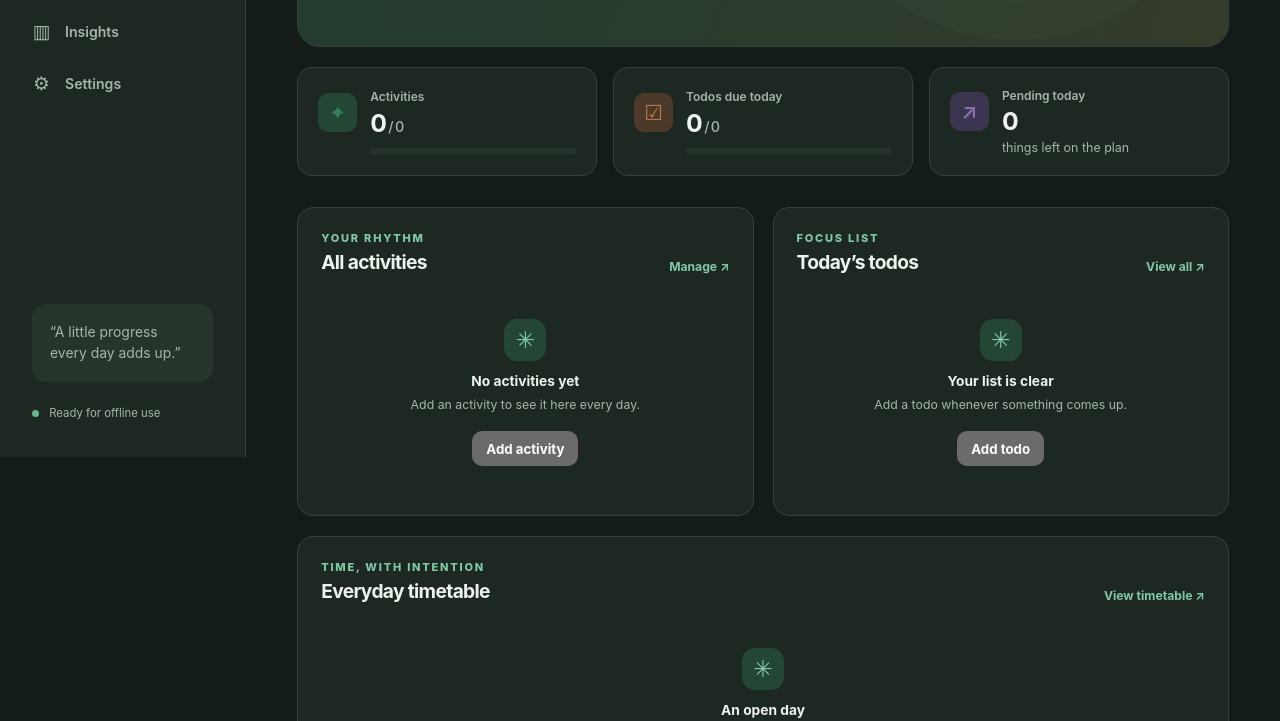
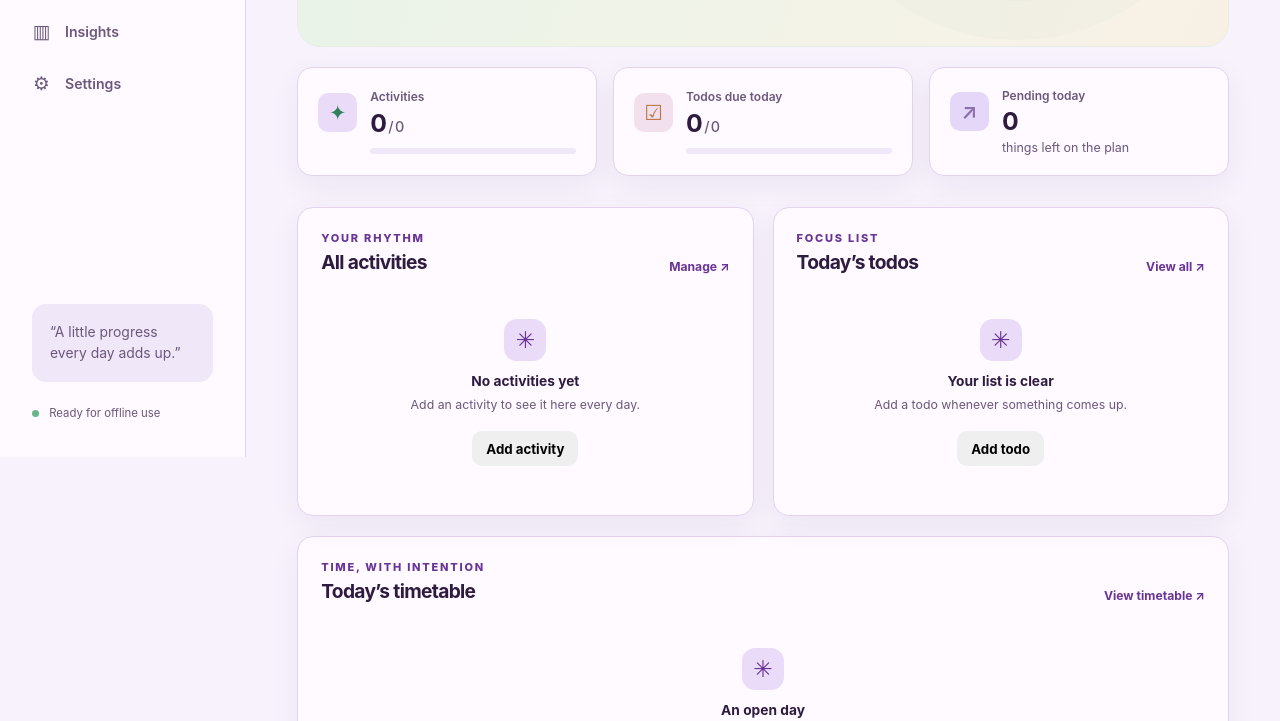
Before and after one commit to abhimeruga/track-habits, a website with bundled scripts: page index.html in a window 1280 px wide. Shown: the part 343-1064 px from the top of the page. Built offline with nearby package versions, Linux system fonts and the light colour scheme.

Commit message:
Add lavender theme and weekly timetable grid

```diff
--- a/src/main.js
+++ b/src/main.js
@@ -2,6 +2,7 @@ import { addDays, dateKey, formatDate, timeLabel, WEEKDAYS, weekDates, weekday }
 import { activeActivity, activeTodo, activityConsistency, completedActivity, dayStats, recentDays, scheduleOn, streak, weekStats } from './analytics.js';
 import { emptyState, exportData, getPersistenceError, getState, id, load, normalize, replace, subscribe, update } from './store.js';
 import { checkReminders, requestPermission, unlockAlarm } from './notifications.js';
+import { blocksAt, TIMETABLE_DAYS, timetableRows } from './timetable.js';
 
 const app = document.querySelector('#app');
 const today = () => dateKey();
@@ -34,11 +35,11 @@ function dashboard() {
   const state = getState(), day = today(), stats = dayStats(state, day);
   const activities = state.activities.filter(activeActivity).sort((a, b) => Number(scheduleOn(b, day)) - Number(scheduleOn(a, day)) || a.name.localeCompare(b.name));
   const todos = state.todos.filter(item => activeTodo(item) && !item.completedOn && (item.bucket === 'today' || (item.dueDate && item.dueDate <= day)) || activeTodo(item) && item.completedOn === day);
-  const upcoming = [...state.timetable].sort((a,b) => a.start.localeCompare(b.start)).slice(0, 4);
+  const upcoming = state.timetable.filter(item => item.days.includes(weekday(day))).sort((a,b) => a.start.localeCompare(b.start)).slice(0, 4);
   return `<div class="page dashboard"><div class="hero"><div><span class="eyebrow">${esc(formatDate(day, { weekday: 'long', month: 'long', day: 'numeric' }))}</span><h1>Make today count<span class="accent-dot">.</span></h1><p>A calm place to focus on what matters, one step at a time.</p><div class="hero-actions"><button class="button primary" data-action="add-todo">＋ Add todo</button><button class="button light" data-action="add-activity">＋ Add activity</button></div></div>${progress(stats.done, stats.total)}</div>
   <div class="metric-grid"><div class="metric"><span class="metric-icon mint">✦</span><span>Activities</span><strong>${stats.activityDone}<small> / ${stats.activityTotal}</small></strong><div class="mini-track"><span style="width:${stats.activityTotal ? stats.activityDone / stats.activityTotal * 100 : 0}%"></span></div></div><div class="metric"><span class="metric-icon peach">☑</span><span>Todos due today</span><strong>${stats.todoDone}<small> / ${stats.todoTotal}</small></strong><div class="mini-track peach-track"><span style="width:${stats.todoTotal ? stats.todoDone / stats.todoTotal * 100 : 0}%"></span></div></div><div class="metric"><span class="metric-icon lilac">↗</span><span>Pending today</span><strong>${Math.max(0, stats.total - stats.done)}</strong><small>things left on the plan</small></div></div>
   <div class="dashboard-grid"><section class="card">${sectionTitle('Your rhythm', 'All activities', `<a href="#activities" class="small-link">Manage ↗</a>`)}${activities.length ? `<div class="stack">${activities.map(item => activityRow(item, day, true)).join('')}</div>` : blank('No activities yet', 'Add an activity to see it here every day.', `<button class="button small" data-action="add-activity">Add activity</button>`)}</section><section class="card">${sectionTitle('Focus list', 'Today’s todos', `<a href="#todos" class="small-link">View all ↗</a>`)}${todos.length ? `<div class="stack">${todos.slice(0, 7).map(item => todoRow(item, true)).join('')}</div>` : blank('Your list is clear', 'Add a todo whenever something comes up.', `<button class="button small" data-action="add-todo">Add todo</button>`)}</section></div>
-  <section class="card agenda-card">${sectionTitle('Time, with intention', 'Everyday timetable', `<a href="#timetable" class="small-link">View timetable ↗</a>`)}${upcoming.length ? `<div class="agenda-list">${upcoming.map(item => `<div class="agenda-item"><time>${timeLabel(item.start)}</time><span></span><div><strong>${esc(item.title)}</strong><small>${timeLabel(item.start)} – ${timeLabel(item.end)}</small></div></div>`).join('')}</div>` : blank('An open day', 'Add a time block that repeats every day.', `<button class="button small" data-action="add-block">Add time block</button>`)}</section></div>`;
+  <section class="card agenda-card">${sectionTitle('Time, with intention', 'Today’s timetable', `<a href="#timetable" class="small-link">View timetable ↗</a>`)}${upcoming.length ? `<div class="agenda-list">${upcoming.map(item => `<div class="agenda-item"><time>${timeLabel(item.start)}</time><span></span><div><strong>${esc(item.title)}</strong><small>${timeLabel(item.start)} – ${timeLabel(item.end)}</small></div></div>`).join('')}</div>` : blank('An open day', 'Add a repeating time block for Monday through Saturday.', `<button class="button small" data-action="add-block">Add time block</button>`)}</section></div>`;
 }
 
 function activitiesPage() {
@@ -54,13 +55,13 @@ function todosPage() {
 }
 function todoSort(a,b) { return Number(Boolean(a.completedOn)) - Number(Boolean(b.completedOn)) || (a.dueDate || '9999').localeCompare(b.dueDate || '9999') || ({high:0,medium:1,low:2}[a.priority] - {high:0,medium:1,low:2}[b.priority]); }
 
-function blockRow(block) {
+function blockCell(block) {
   const link = block.linkType ? getState()[block.linkType === 'activity' ? 'activities' : 'todos'].find(item => item.id === block.linkId) : null;
-  return `<tr><th scope="row" class="table-time"><time>${timeLabel(block.start)}</time><span>${timeLabel(block.end)}</span></th><td class="table-plan"><strong>${esc(block.title)}</strong>${block.notes ? `<small>${esc(block.notes)}</small>` : ''}${link ? `<small>Linked ${block.linkType}: ${esc(link.name || link.title)}</small>` : ''}</td><td class="table-action"><button class="icon-button" data-action="edit-block" data-id="${esc(block.id)}" aria-label="Edit ${esc(block.title)}">⋯</button></td></tr>`;
+  return `<button type="button" class="grid-block" data-action="edit-block" data-id="${esc(block.id)}" aria-label="Edit ${esc(block.title)}, ${timeLabel(block.start)} to ${timeLabel(block.end)}"><strong>${esc(block.title)}</strong>${block.notes ? `<small>${esc(block.notes)}</small>` : ''}${link ? `<small>↗ ${esc(link.name || link.title)}</small>` : ''}</button>`;
 }
 function timetablePage() {
-  const blocks = [...getState().timetable].sort((a,b) => a.start.localeCompare(b.start) || a.end.localeCompare(b.end));
-  return `<div class="page"><div class="page-intro"><div><span class="eyebrow">A rhythm for every day</span><h1>Timetable</h1><p>One repeating daily plan. Each time block appears every day.</p></div><button class="button primary" data-action="add-block">＋ Add time block</button></div><section class="card schedule-card">${blocks.length ? `<div class="table-scroll"><table class="daily-table"><caption class="visually-hidden">Time blocks repeated every day</caption><thead><tr><th scope="col">Time</th><th scope="col">Plan</th><th scope="col">Edit</th></tr></thead><tbody>${blocks.map(blockRow).join('')}</tbody></table></div>` : blank('Your daily table is open', 'Add a time block and it will repeat every day.', `<button class="button small" data-action="add-block">Add time block</button>`)}</section></div>`;
+  const blocks = getState().timetable, rows = timetableRows(blocks);
+  return `<div class="page"><div class="page-intro"><div><span class="eyebrow">Your weekly rhythm</span><h1>Timetable</h1><p>Plan repeating blocks from Monday to Saturday. Tap a block to edit its days or time.</p></div><button class="button primary" data-action="add-block">＋ Add time block</button></div><section class="card schedule-card">${rows.length ? `<p class="grid-hint">Scroll sideways to see every day →</p><div class="table-scroll" role="region" tabindex="0" aria-label="Monday to Saturday timetable, scroll horizontally"><table class="weekly-table"><caption class="visually-hidden">Weekly timetable, time ranges by row and Monday through Saturday by column</caption><thead><tr><th scope="col">Time</th>${TIMETABLE_DAYS.map(day => `<th scope="col">${WEEKDAYS[day]}</th>`).join('')}</tr></thead><tbody>${rows.map(range => `<tr><th scope="row" class="table-time"><time>${timeLabel(range.start)}</time><span>to ${timeLabel(range.end)}</span></th>${TIMETABLE_DAYS.map(day => { const cellBlocks = blocksAt(blocks, range, day); return `<td>${cellBlocks.length ? cellBlocks.map(blockCell).join('') : '<span class="grid-empty" aria-label="No time block">—</span>'}</td>`; }).join('')}</tr>`).join('')}</tbody></table></div>` : blank('Your week is open', 'Add a time block and choose the weekdays it repeats.', `<button class="button small" data-action="add-block">Add time block</button>`)}</section></div>`;
 }
 
 function analyticsPage() {
@@ -120,8 +121,9 @@ function openTodo(item = null, bucket = 'today') {
 function openBlock(item = null) {
   dialog.dataset.editId = item?.id || '';
   const state = getState();
+  const days = item?.days || TIMETABLE_DAYS;
   const linkOptions = [ ...state.activities.filter(activeActivity).map(entry => `<option value="activity:${esc(entry.id)}" ${item?.linkType === 'activity' && item.linkId === entry.id ? 'selected' : ''}>Activity: ${esc(entry.name)}</option>`), ...state.todos.filter(activeTodo).map(entry => `<option value="todo:${esc(entry.id)}" ${item?.linkType === 'todo' && item.linkId === entry.id ? 'selected' : ''}>Todo: ${esc(entry.title)}</option>`) ].join('');
-  const fields = `${field('Block title *', `<input name="title" maxlength="120" required value="${esc(item?.title || '')}" placeholder="e.g. Deep work">`)}<p class="form-note">This block repeats every day.</p><div class="form-grid">${field('Start time *', `<input type="time" name="start" required value="${esc(item?.start || '')}">`)}${field('End time *', `<input type="time" name="end" required value="${esc(item?.end || '')}">`)}</div>${field('Linked item', `<select name="link"><option value="">None</option>${linkOptions}</select>`)}${field('Notes', `<textarea name="notes" rows="3" maxlength="2000" placeholder="Optional details">${esc(item?.notes || '')}</textarea>`)}`;
+  const fields = `${field('Block title *', `<input name="title" maxlength="120" required value="${esc(item?.title || '')}" placeholder="e.g. Deep work">`)}<div class="form-grid">${field('Start time *', `<input type="time" name="start" required value="${esc(item?.start || '')}">`)}${field('End time *', `<input type="time" name="end" required value="${esc(item?.end || '')}">`)}</div><fieldset class="day-fieldset"><legend>Repeat on *</legend><div class="day-picker">${TIMETABLE_DAYS.map(day => `<label><input type="checkbox" name="blockDays" value="${day}" aria-label="${WEEKDAYS[day]}" ${days.includes(day) ? 'checked' : ''}><span>${WEEKDAYS[day].slice(0, 1)}</span></label>`).join('')}</div><small>Choose at least one day, Monday through Saturday.</small></fieldset>${field('Linked item', `<select name="link"><option value="">None</option>${linkOptions}</select>`)}${field('Notes', `<textarea name="notes" rows="3" maxlength="2000" placeholder="Optional details">${esc(item?.notes || '')}</textarea>`)}`;
   openDialog(dialogShell('block', item ? 'Edit time block' : 'New time block', fields, Boolean(item)));
 }
 
@@ -145,8 +147,10 @@ function saveEditor(form) {
   } else if (kind === 'block') {
     const start = data.get('start'), end = data.get('end');
     if (end <= start) { notify('End time must be after start time.'); return; }
+    const days = data.getAll('blockDays').map(Number);
+    if (!days.length) { notify('Choose at least one repeat day.'); return; }
     const [linkType, linkId] = (data.get('link') || '').split(':');
-    update(state => { const item = editId ? state.timetable.find(entry => entry.id === editId) : null; const values = { title: data.get('title').trim(), notes: data.get('notes').trim(), start, end, linkType: linkType || '', linkId: linkId || '' }; if (item) Object.assign(item, values); else state.timetable.push({ id:id(), ...values }); });
+    update(state => { const item = editId ? state.timetable.find(entry => entry.id === editId) : null; const values = { title: data.get('title').trim(), notes: data.get('notes').trim(), start, end, days, linkType: linkType || '', linkId: linkId || '' }; if (item) Object.assign(item, values); else state.timetable.push({ id:id(), ...values }); });
   }
   closeDialog(); notify(editId ? 'Changes saved.' : 'Added to your planner.');
 }
--- /dev/null
+++ b/src/timetable.js
@@ -0,0 +1,12 @@
+// Timetable columns use JavaScript weekday numbers: Monday (1) through Saturday (6).
+export const TIMETABLE_DAYS = [1, 2, 3, 4, 5, 6];
+
+export function timetableRows(blocks) {
+  const ranges = new Map();
+  for (const block of blocks) ranges.set(`${block.start}|${block.end}`, { start: block.start, end: block.end });
+  return [...ranges.values()].sort((a, b) => a.start.localeCompare(b.start) || a.end.localeCompare(b.end));
+}
+
+export function blocksAt(blocks, range, day) {
+  return blocks.filter(block => block.start === range.start && block.end === range.end && block.days.includes(day));
+}
--- a/sw.js
+++ b/sw.js
@@ -1,6 +1,6 @@
-const CACHE = 'daymark-shell-v2';
+const CACHE = 'daymark-shell-v3';
 const BASE = new URL('./', self.registration.scope);
-const SHELL = ['index.html', 'offline.html', 'styles.css', 'theme.css', 'manifest.webmanifest', 'icons/icon.svg', 'icons/icon-192.png', 'icons/icon-512.png', 'src/main.js', 'src/store.js', 'src/date.js', 'src/analytics.js', 'src/notifications.js'].map(path => new URL(path, BASE).href);
+const SHELL = ['index.html', 'offline.html', 'styles.css', 'theme.css', 'manifest.webmanifest', 'icons/icon.svg', 'icons/icon-192.png', 'icons/icon-512.png', 'src/main.js', 'src/store.js', 'src/date.js', 'src/analytics.js', 'src/notifications.js', 'src/timetable.js'].map(path => new URL(path, BASE).href);
 
 self.addEventListener('install', event => {
   event.waitUntil(caches.open(CACHE).then(cache => cache.addAll(SHELL)).then(() => self.skipWaiting()));
--- a/theme.css
+++ b/theme.css
@@ -1,89 +1,89 @@
-/* Monochrome palette. Legacy activity color names remain valid for saved data. */
+/* Lavender and purple palette. Legacy activity color names remain valid for saved data. */
 :root,
 :root[data-theme="dark"],
 :root[data-theme="system"] {
   color-scheme: dark;
-  --bg: #0b0b0c;
-  --surface: #18181a;
-  --surface-2: #28282b;
-  --ink: #f3f3f4;
-  --muted: #aaaab0;
-  --line: #3a3a3e;
-  --green: #e4e4e7;
-  --green-dark: #fafafa;
-  --mint: #303034;
-  --peach: #353539;
-  --lilac: #3b3b3f;
-  --blue: #414145;
-  --gold: #48484c;
-  --shadow: 0 10px 32px rgba(0, 0, 0, .16);
-  --primary-bg: #f0f0f1;
-  --primary-ink: #101012;
-  --primary-hover: #d5d5d8;
-  --hero-bg: linear-gradient(120deg, #232326, #303034);
-  --ring-track: #48484d;
-  --ring-center: #252528;
-  --icon-ink: #ededf0;
-  --chart-start: #a6a6ac;
-  --chart-end: #f2f2f3;
-  --focus: #e6e6e9;
+  --bg: #170f24;
+  --surface: #241832;
+  --surface-2: #352448;
+  --ink: #fbf6ff;
+  --muted: #c9bad9;
+  --line: #4d3861;
+  --green: #cba4f4;
+  --green-dark: #eedaff;
+  --mint: #3b2854;
+  --peach: #4d2b59;
+  --lilac: #50336c;
+  --blue: #392e65;
+  --gold: #603b6d;
+  --shadow: 0 10px 32px rgba(14, 5, 28, .2);
+  --primary-bg: #d5a9fa;
+  --primary-ink: #241133;
+  --primary-hover: #e6c7ff;
+  --hero-bg: linear-gradient(120deg, #38204f, #55316e);
+  --ring-track: #725487;
+  --ring-center: #332043;
+  --icon-ink: #f4eaff;
+  --chart-start: #9862c9;
+  --chart-end: #e6bbff;
+  --focus: #e9c9ff;
 }
 
 :root[data-theme="light"] {
   color-scheme: light;
-  --bg: #f3f3f4;
-  --surface: #ffffff;
-  --surface-2: #eeeeef;
-  --ink: #171719;
-  --muted: #626268;
-  --line: #d9d9dc;
-  --green: #222225;
-  --green-dark: #111113;
-  --mint: #e4e4e6;
-  --peach: #dedee1;
-  --lilac: #d7d7db;
-  --blue: #d0d0d4;
-  --gold: #c9c9ce;
-  --shadow: 0 9px 30px rgba(0, 0, 0, .045);
-  --primary-bg: #171719;
+  --bg: #f7f2fc;
+  --surface: #fffaff;
+  --surface-2: #f0e7f8;
+  --ink: #2d1b40;
+  --muted: #6b587c;
+  --line: #e2d4ed;
+  --green: #693496;
+  --green-dark: #532479;
+  --mint: #eadcf8;
+  --peach: #f2e0ee;
+  --lilac: #e5d7f8;
+  --blue: #e1dff8;
+  --gold: #eeddf3;
+  --shadow: 0 9px 30px rgba(66, 31, 94, .06);
+  --primary-bg: #693496;
   --primary-ink: #ffffff;
-  --primary-hover: #38383c;
-  --hero-bg: linear-gradient(120deg, #e6e6e8, #f2f2f3);
-  --ring-track: #ceced2;
-  --ring-center: #f0f0f1;
-  --icon-ink: #252528;
-  --chart-start: #79797e;
-  --chart-end: #202023;
-  --focus: #202023;
+  --primary-hover: #542479;
+  --hero-bg: linear-gradient(120deg, #e7d4f7, #f5eafd);
+  --ring-track: #d4bee5;
+  --ring-center: #f7efff;
+  --icon-ink: #4e2770;
+  --chart-start: #b181da;
+  --chart-end: #693496;
+  --focus: #693496;
 }
 
 @media (prefers-color-scheme: light) {
   :root[data-theme="system"] {
     color-scheme: light;
-    --bg: #f3f3f4;
-    --surface: #ffffff;
-    --surface-2: #eeeeef;
-    --ink: #171719;
-    --muted: #626268;
-    --line: #d9d9dc;
-    --green: #222225;
-    --green-dark: #111113;
-    --mint: #e4e4e6;
-    --peach: #dedee1;
-    --lilac: #d7d7db;
-    --blue: #d0d0d4;
-    --gold: #c9c9ce;
-    --shadow: 0 9px 30px rgba(0, 0, 0, .045);
-    --primary-bg: #171719;
+    --bg: #f7f2fc;
+    --surface: #fffaff;
+    --surface-2: #f0e7f8;
+    --ink: #2d1b40;
+    --muted: #6b587c;
+    --line: #e2d4ed;
+    --green: #693496;
+    --green-dark: #532479;
+    --mint: #eadcf8;
+    --peach: #f2e0ee;
+    --lilac: #e5d7f8;
+    --blue: #e1dff8;
+    --gold: #eeddf3;
+    --shadow: 0 9px 30px rgba(66, 31, 94, .06);
+    --primary-bg: #693496;
     --primary-ink: #ffffff;
-    --primary-hover: #38383c;
-    --hero-bg: linear-gradient(120deg, #e6e6e8, #f2f2f3);
-    --ring-track: #ceced2;
-    --ring-center: #f0f0f1;
-    --icon-ink: #252528;
-    --chart-start: #79797e;
-    --chart-end: #202023;
-    --focus: #202023;
+    --primary-hover: #542479;
+    --hero-bg: linear-gradient(120deg, #e7d4f7, #f5eafd);
+    --ring-track: #d4bee5;
+    --ring-center: #f7efff;
+    --icon-ink: #4e2770;
+    --chart-start: #b181da;
+    --chart-end: #693496;
+    --focus: #693496;
   }
 }
 
@@ -98,7 +98,7 @@ main:focus, main:focus-visible { outline: 0 !important; }
 .hero,
 :root[data-theme="dark"] .hero,
 :root[data-theme="system"] .hero { background: var(--hero-bg); border-color: var(--line); }
-.hero::after { border-color: var(--line); box-shadow: 0 0 0 36px rgba(160,160,165,.035), 0 0 0 75px rgba(160,160,165,.02); }
+.hero::after { border-color: var(--line); box-shadow: 0 0 0 36px rgba(152,98,201,.07), 0 0 0 75px rgba(152,98,201,.04); }
 .hero p,
 :root[data-theme="dark"] .hero p,
 :root[data-theme="system"] .hero p { color: var(--muted); }
@@ -125,7 +125,7 @@ main:focus, main:focus-visible { outline: 0 !important; }
 .mini-track > span, .peach-track > span { background: var(--green); }
 .custom-check { border-color: var(--muted); }
 .check-wrap input:checked + .custom-check { background: var(--green); border-color: var(--green); }
-.check-wrap input:checked + .custom-check::after { color: var(--surface); }
+.check-wrap input:checked + .custom-check::after { color: var(--primary-ink); }
 .check-wrap input:disabled { cursor: not-allowed; }
 .check-wrap input:disabled + .custom-check { background: var(--surface-2); border-style: dashed; opacity: .72; }
 .off-schedule .item-main strong { color: var(--muted); }
@@ -144,32 +144,33 @@ main:focus, main:focus-visible { outline: 0 !important; }
 .danger-zone { border-color: var(--line); }
 .storage-warning { background: var(--surface-2); border-color: var(--line); color: var(--ink); }
 .bar-fill { background: linear-gradient(var(--chart-start), var(--chart-end)); }
-.editor-dialog::backdrop { background: rgba(0, 0, 0, .7); }
+.editor-dialog::backdrop { background: rgba(29, 13, 43, .72); }
 .toast { background: var(--primary-bg); color: var(--primary-ink); }
+.day-picker input:checked + span { background: var(--primary-bg); border-color: var(--primary-bg); color: var(--primary-ink); }
+.button.light:hover { border-color: var(--green); }
 
-/* The timetable is one recurring, accessible table at every screen size. */
+/* Keep weekday columns aligned; the table scrolls within the card on narrow screens. */
 .schedule-card { padding: 0; overflow: hidden; }
-.table-scroll { overflow-x: auto; }
-.daily-table { border-collapse: collapse; width: 100%; table-layout: fixed; text-align: left; }
-.daily-table thead { background: var(--surface-2); }
-.daily-table th, .daily-table td { padding: 16px 20px; border-bottom: 1px solid var(--line); vertical-align: middle; }
-.daily-table tbody tr:last-child > * { border-bottom: 0; }
-.daily-table thead th { color: var(--muted); font-size: .7rem; text-transform: uppercase; letter-spacing: .12em; }
-.daily-table th:first-child { width: 150px; }
-.daily-table th:last-child { width: 72px; }
+.grid-hint { color: var(--muted); font-size: .75rem; margin: 0; padding: 15px 18px 12px; border-bottom: 1px solid var(--line); }
+.table-scroll { overflow-x: auto; overscroll-behavior-inline: contain; }
+.weekly-table { border-collapse: separate; border-spacing: 0; width: 100%; min-width: 940px; table-layout: fixed; text-align: left; }
+.weekly-table thead { background: var(--surface-2); }
+.weekly-table th, .weekly-table td { padding: 13px 10px; border-bottom: 1px solid var(--line); border-right: 1px solid var(--line); vertical-align: top; }
+.weekly-table tbody tr:last-child > * { border-bottom: 0; }
+.weekly-table tr > *:last-child { border-right: 0; }
+.weekly-table thead th { color: var(--green-dark); font-size: .74rem; text-transform: uppercase; letter-spacing: .1em; }
+.weekly-table th:first-child { position: sticky; left: 0; z-index: 1; width: 114px; background: var(--surface-2); box-shadow: 2px 0 7px rgba(46, 19, 72, .06); }
+.weekly-table thead th:first-child { z-index: 2; }
+.weekly-table tbody th:first-child { background: var(--surface); }
+.weekly-table td { background: var(--surface); }
 .table-time { font-size: .82rem; font-weight: 700; white-space: nowrap; }
-.table-time time, .table-time span, .table-plan strong, .table-plan small { display: block; }
+.table-time time, .table-time span { display: block; }
 .table-time span { color: var(--muted); font-size: .7rem; font-weight: 500; margin-top: 4px; }
-.table-plan strong { font-size: .88rem; }
-.table-plan small { color: var(--muted); line-height: 1.45; margin-top: 5px; overflow-wrap: anywhere; }
-.table-action { text-align: center; }
-.table-action .icon-button { min-width: 44px; min-height: 44px; margin: auto; }
+.grid-block { display: grid; gap: 5px; width: 100%; min-height: 53px; margin-bottom: 7px; padding: 9px 10px; text-align: left; border: 1px solid var(--line); border-left: 4px solid var(--green); border-radius: 9px; background: var(--surface-2); color: var(--ink); }
+.grid-block:last-child { margin-bottom: 0; }
+.grid-block:hover { border-color: var(--green); background: var(--mint); }
+.grid-block strong { font-size: .76rem; line-height: 1.3; overflow-wrap: anywhere; }
+.grid-block small { color: var(--muted); font-size: .68rem; line-height: 1.35; overflow-wrap: anywhere; }
+.grid-empty { display: block; padding: 10px 0; color: var(--muted); text-align: center; opacity: .72; }
 .form-note { background: var(--surface-2); border-radius: 9px; color: var(--muted); font-size: .76rem; padding: 10px 12px; margin: 0; }
-@media (max-width: 480px) {
-  .daily-table th, .daily-table td { padding: 14px 10px; }
-  .daily-table th:first-child { width: 94px; }
-  .daily-table th:last-child { width: 57px; }
-  .table-time { font-size: .72rem; }
-  .table-plan strong { font-size: .8rem; }
-  .table-plan small { font-size: .68rem; }
-}
+@media (max-width: 760px) { .weekly-table { min-width: 830px; } .weekly-table th:first-child { width: 100px; } }
```
Also changed, not shown: index.html (+2 -2 lines), offline.html (+1 -1 lines), scripts/generate-icons.mjs (+5 -5 lines), src/store.js (+5 -4 lines), test/store.test.js (+8 -2 lines), test/timetable.test.js (added, +16 -0 lines), README.md, icons/icon-192.png, icons/icon-512.png, icons/icon.svg, manifest.webmanifest.
